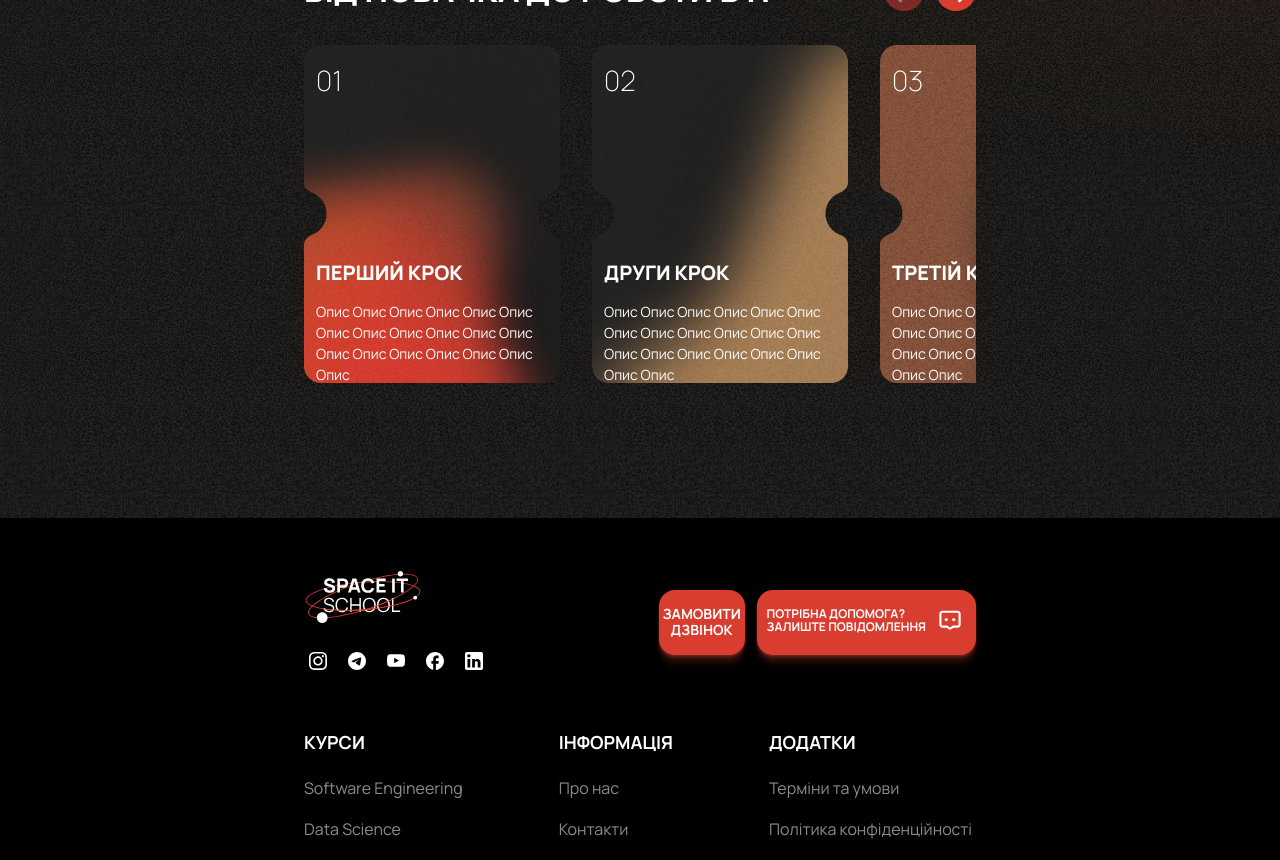
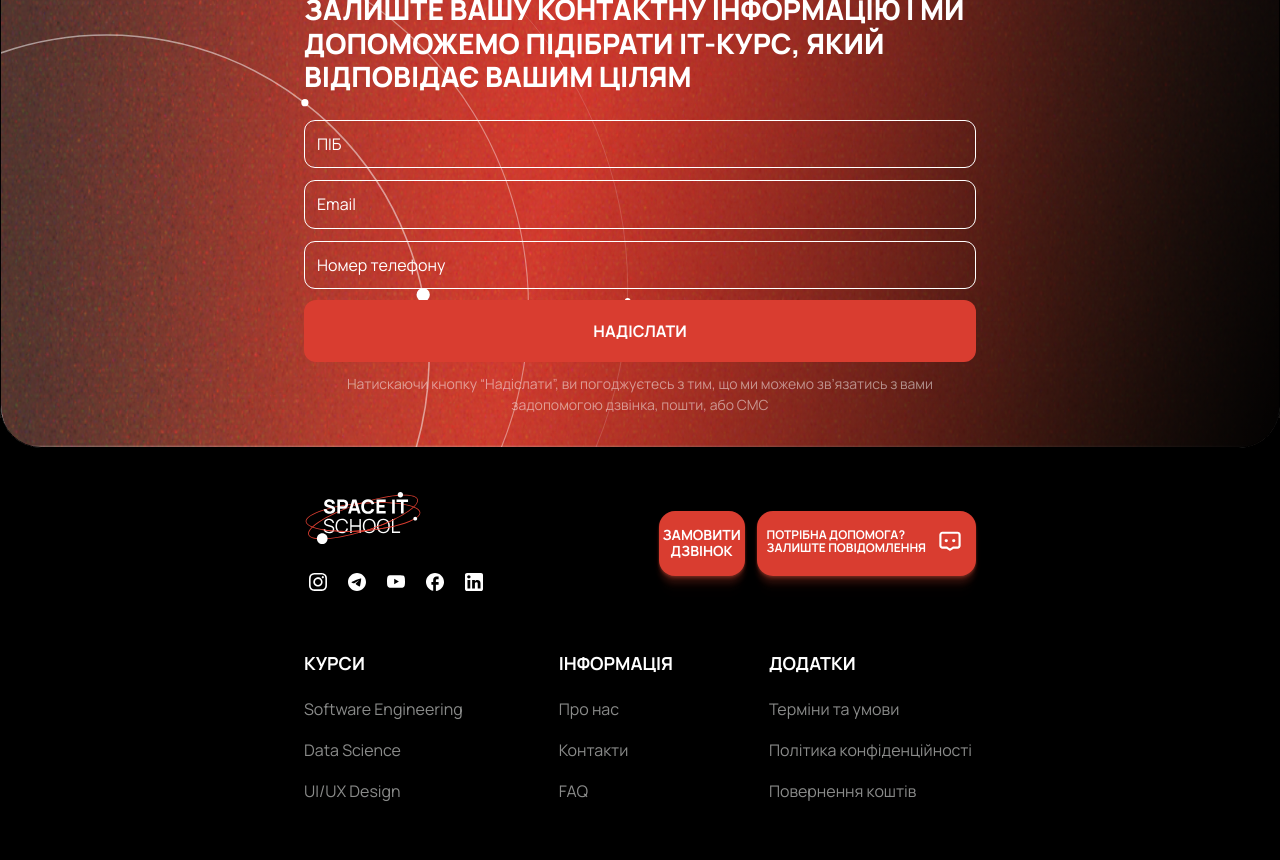
Before and after one commit to VladislavApelhants/spaceIT, a Next.js app in the folder front/: page / in a window 1280 px wide. Shown: the part 1920-2780 px from the top of the page. Built offline with nearby package versions, Linux system fonts and the light colour scheme.

Commit message:
change margin an padding footer and contact

```diff
--- a/front/src/app/page.js
+++ b/front/src/app/page.js
@@ -6,9 +6,9 @@ import StepSection from "@/components/pages/home/step";
 export default function Home() {
   return (
     <>
-      <Contact />
       <Hero />
       <StepSection />
+      <Contact />
     </>
   );
 }
--- a/front/src/components/common/Footer/styles.module.scss
+++ b/front/src/components/common/Footer/styles.module.scss
@@ -1,8 +1,20 @@
 .footer {
   padding-top: 52px;
+  margin-top: -30px;
   padding-bottom: 32px;
+  background-color: black;
 
-  background-color: black;
+  @media screen and (min-width: 768px) {
+    padding-top: 73px;
+  }
+
+  @media screen and (min-width: 1368px) {
+    padding-top: 102px;
+  }
+  @media screen and (min-width: 1920px) {
+    margin-top: -45px;
+    padding-top: 148px;
+  }
 }
 
 .footerContainer {
@@ -18,11 +30,3 @@
     align-items: start;
   }
 }
-
-.footer {
-  margin-top: 100px;
-  padding-top: 52px;
-  padding-bottom: 32px;
-
-  background-color: black;
-}
--- a/front/src/components/pages/home/Contact/styles.module.scss
+++ b/front/src/components/pages/home/Contact/styles.module.scss
@@ -1,5 +1,4 @@
 .contact {
-  margin-bottom: -30px;
   padding: 32px 0;
   max-width: 1920px;
   position: relative;
@@ -39,7 +38,7 @@
     background-position: -192px 0, center, center;
   }
   @media screen and (min-width: 1369px) {
-    margin: 0 auto -35px;
+    margin: 0 auto;
 
     border-radius: 50px;
     background: url("/images/contact-decor-desktop.svg"),
@@ -51,7 +50,7 @@
   }
 
   @media screen and (min-width: 1920px) {
-    margin: 0 auto -35px;
+    margin: 0 auto;
 
     border-radius: 50px;
     background: url("/images/contact-decor-desktop-large.svg"),
```
